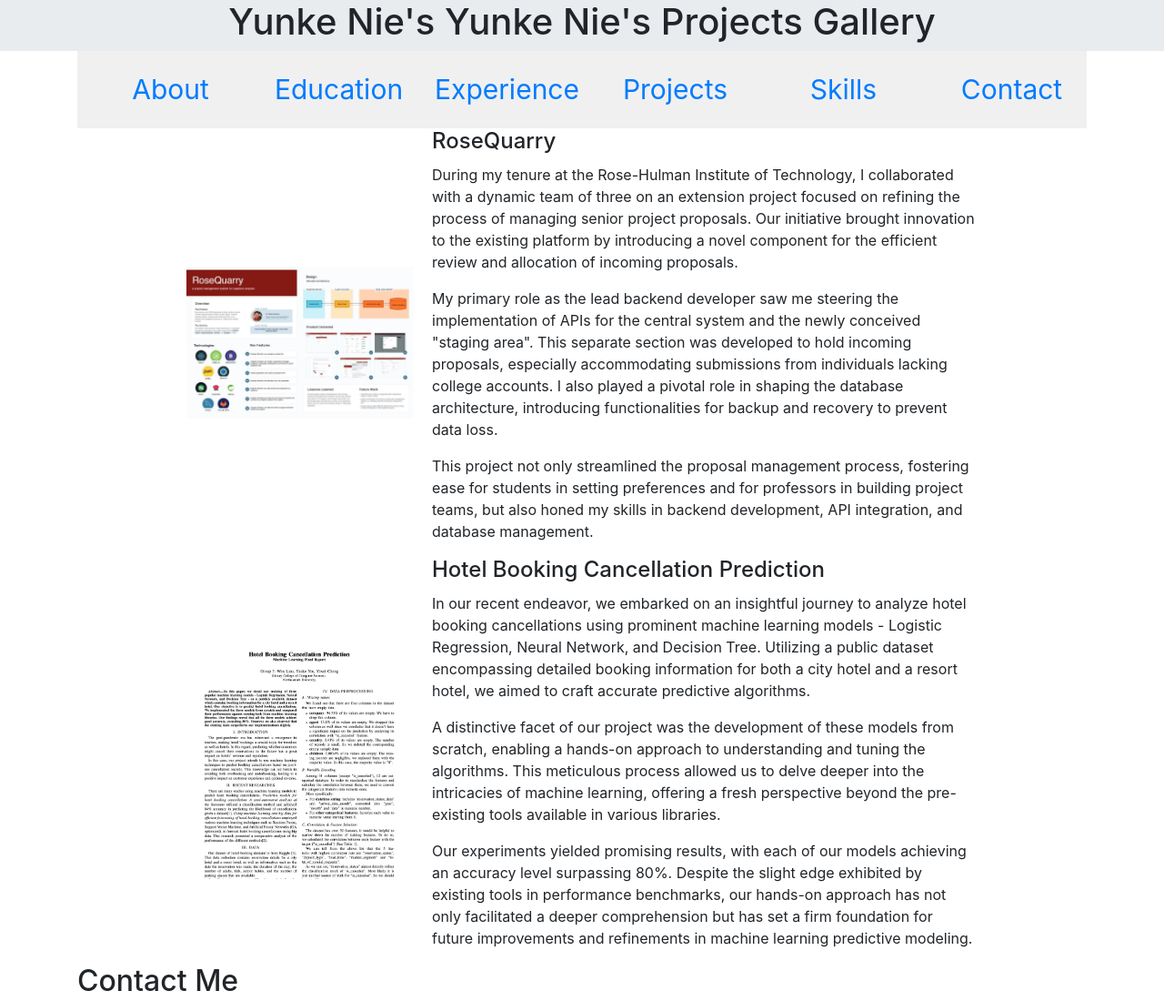
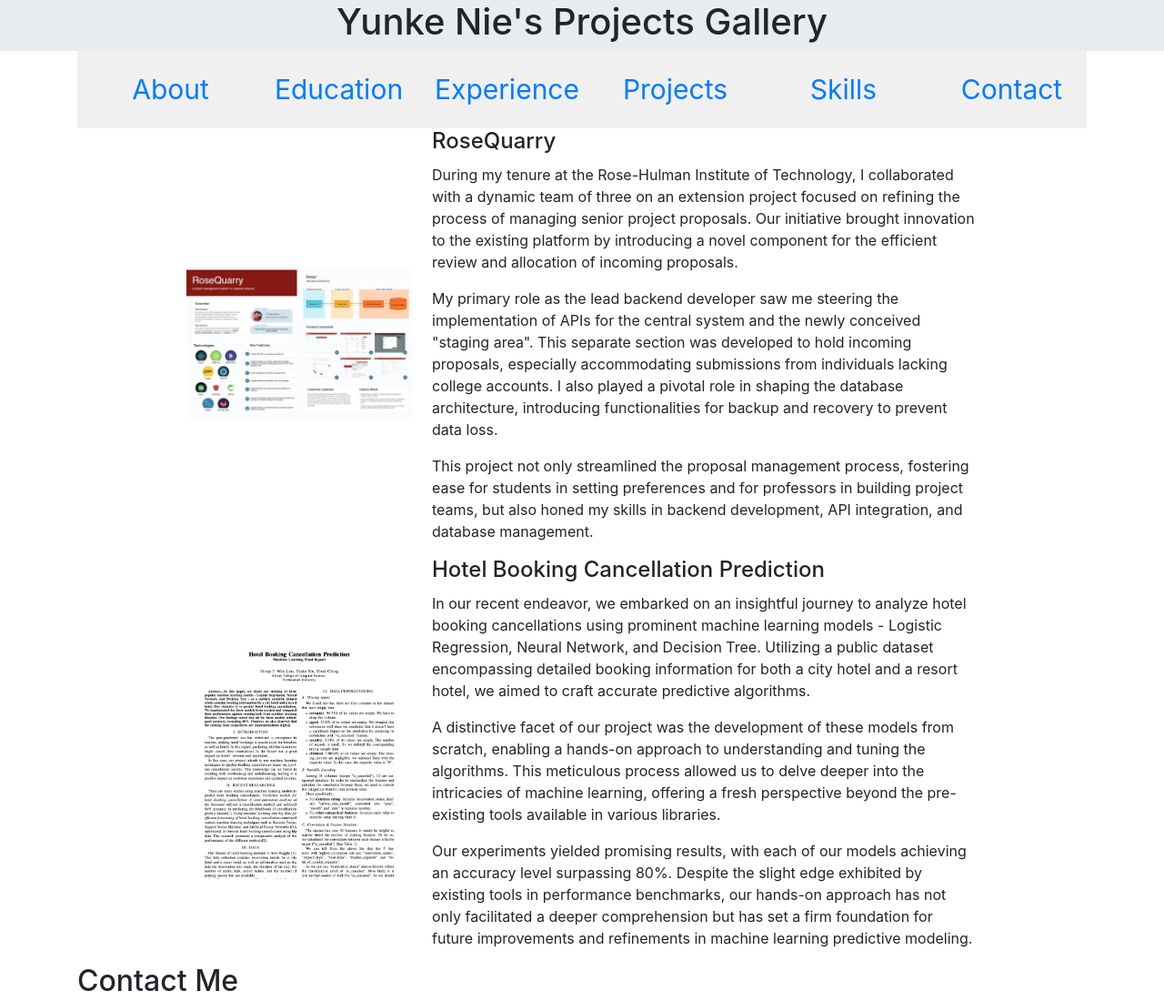
Before and after one commit to CERKO12/yunke-nie.github.io, a website: page projects.html in a window 1280 px wide. Shown: the top 1100 px of the page at 91% size. Drawn offline with nearby package versions, Linux system fonts and the light colour scheme.

Commit message:
fixed title

```diff
--- a/projects.html
+++ b/projects.html
@@ -23,7 +23,7 @@
   <body>
     <section id="hero" class="d-flex align-items-start">
       <div class="title">
-        <h1>Yunke Nie's Yunke Nie's Projects Gallery</h1>
+        <h1>Yunke Nie's Projects Gallery</h1>
       </div>
     </section>
 
```
